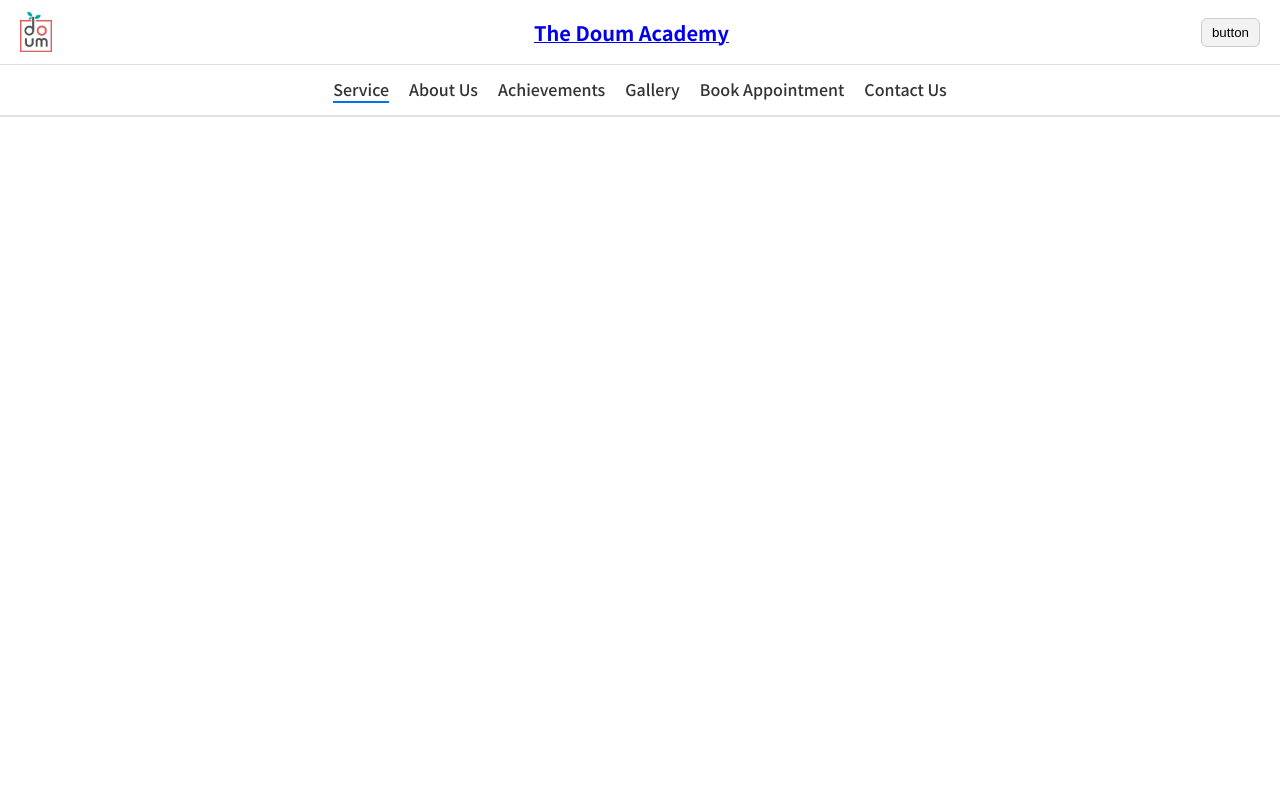
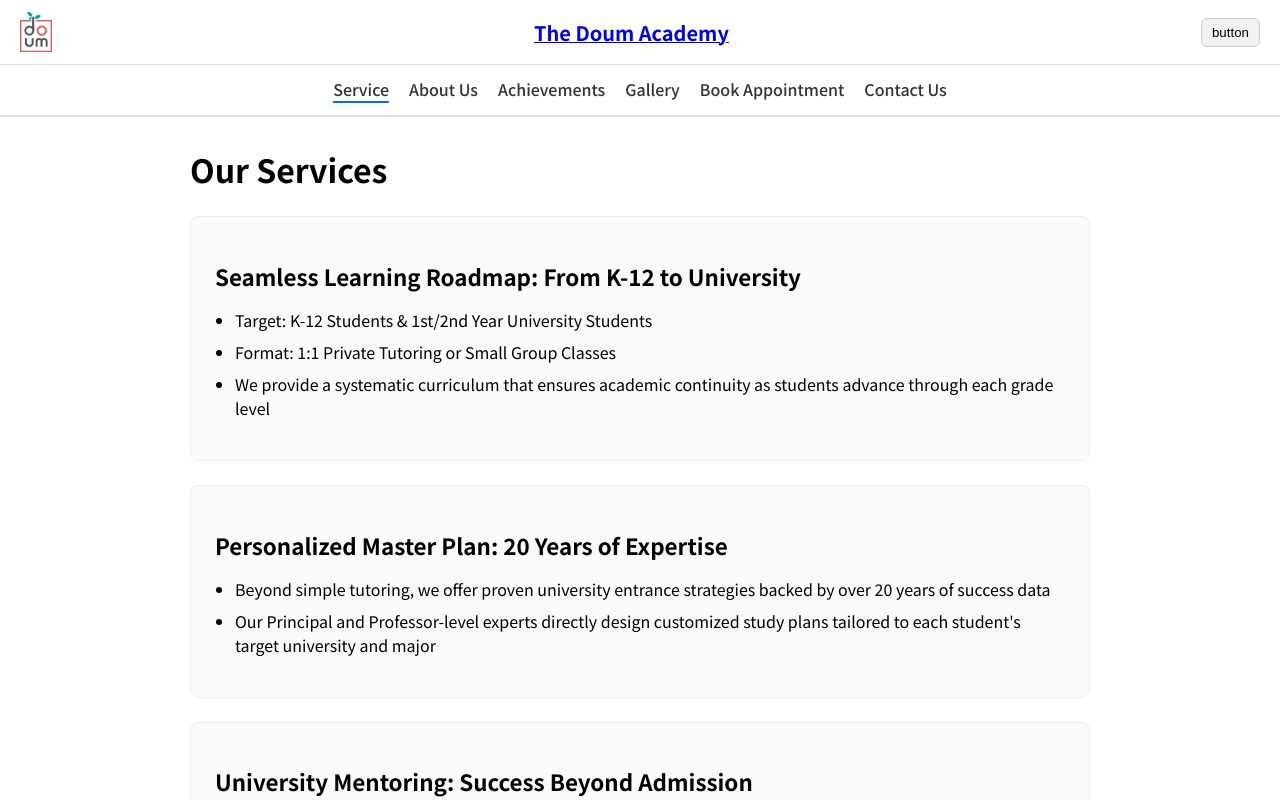
Before and after one commit to junuiui/the-doum-academy-website, a Next.js app: page /service in a window 1280 px wide. Shown: the top 800 px of the page. Built offline with nearby package versions, Linux system fonts and the light colour scheme.

Commit message:
teachers function changed name

```diff
--- a/src/app/about-us/page.tsx
+++ b/src/app/about-us/page.tsx
@@ -1,13 +1,14 @@
 import MapComponents from "@/components/Map";
 // import TeachersComponent from "../../components/teachers/page";
 import styles from './page.module.css';
+import Teachers from "@/components/Teachers";
 
 export default function AboutUsPage() {
     return (
         <>
             About us Starts here...
 
-            {/* <TeachersComponent /> */}
+            <Teachers />
 
             <div className={styles.campusBox}>
                 <div className={styles.campusSection}>
--- a/src/app/layout.tsx
+++ b/src/app/layout.tsx
@@ -5,7 +5,7 @@ import Navbar from '@/components/NavBar';
 import Footer from '@/components/Footer';
 import { ReactNode } from 'react';
 // import { LanguageProvider } from './context/LanguageContext';
-import { Noto_Sans_KR } from "next/font/google";
+import { Noto_Sans_KR, Teachers } from "next/font/google";
 import Header from '@/components/Header';
 
 const noto = Noto_Sans_KR({
@@ -37,6 +37,9 @@ export default function RootLayout({ children }: { children: ReactNode }) {
 
                 <Header />
                 <Navbar />
+                <main className='layout-main'>
+                    {children}
+                </main>
 
             </body>
         </html>
--- a/src/app/page.tsx
+++ b/src/app/page.tsx
@@ -1,10 +1,9 @@
 // src/app/page.tsx
 'use client'
-// import { useLanguage } from './context/LanguageContext';
+
 import styles from './page.module.css';
 
 export default function Home() {
-    // const { lang } = useLanguage();
 
     return (
         <div className={styles.container}>
--- a/src/app/service/page.module.css
+++ b/src/app/service/page.module.css
@@ -1,6 +1,6 @@
 .container {
     max-width: 900px;
-    margin: 0 auto;
+    margin: 65px auto;
     padding: 60px 20px;
 }
 
```
Also changed, not shown: src/components/Teachers.tsx (added, +9 -0 lines), src/components/Teachers.module.css (renamed from src/components/teachers/page.module.css), src/components/teachers/page.tsx (added).
